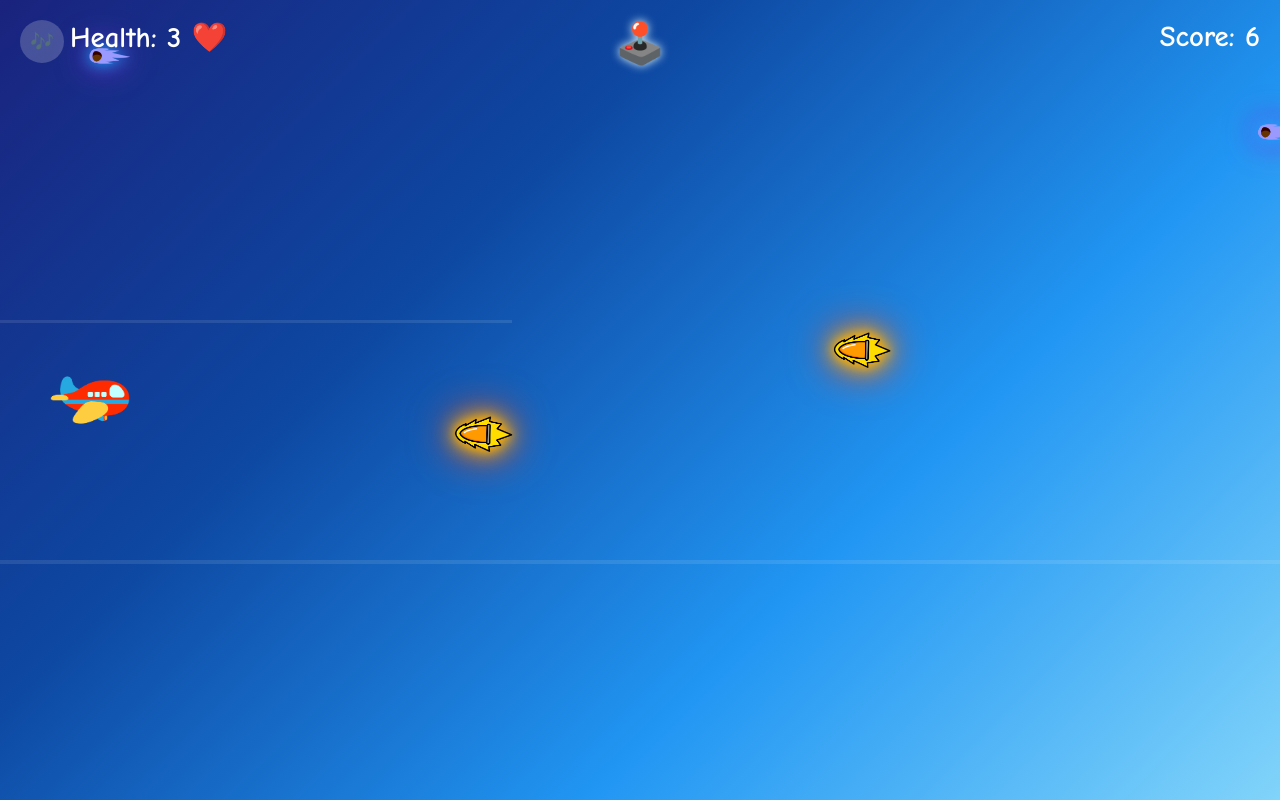
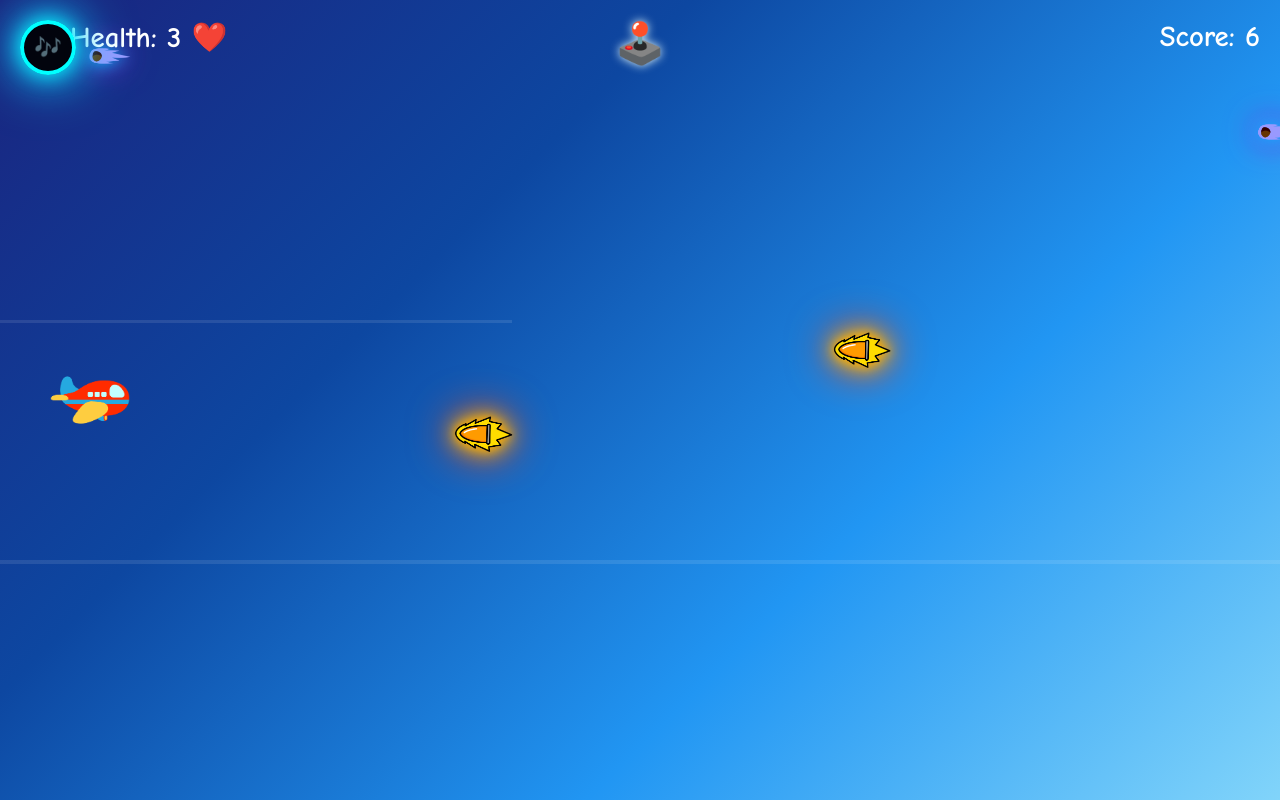
Before and after one commit to MaNaMoMaria/docs, a plain HTML site: page index.html in a window 1280 px wide. Drawn offline with Linux system fonts and the light colour scheme.

Commit message:
Update index.html

```diff
--- a/index.html
+++ b/index.html
@@ -296,13 +296,22 @@
     top: 20px;
     left: 20px;
     z-index: 20;
-            background: rgba(255, 255, 255, 0.2);
-            color: white;
-            border: none;
+    /* Maximum prominence styling */
+    background: rgba(0, 0, 0, 0.9); /* Almost fully opaque black background */
+    color: #00ffff; /* Neon Blue color for the icon/text */
+    border: 4px solid #00ffff; /* Very thick neon border */
     padding: 10px;
     border-radius: 50%;
     cursor: pointer;
-            font-size: 1.2em;
+    font-size: 1.4em; /* Slightly larger icon */
+    /* Extremely aggressive box shadow for max glow */
+    box-shadow: 0 0 20px #00ffff, 0 0 40px #2196F3, 0 0 60px #00ffff;
+    transition: all 0.3s ease;
+}
+
+#toggle-music:hover {
+    background: rgba(0, 0, 0, 1);
+    box-shadow: 0 0 25px #00ffff, 0 0 50px #2196F3;
 }
     </style>
 </head>
@@ -493,16 +502,22 @@
         updatePlayerPosition(touchY);
     });
 
+   // Function to update the player's vertical position based on mouse/touch
 function updatePlayerPosition(y) {
     const containerRect = gameContainer.getBoundingClientRect();
     const playerHeight = player.offsetHeight;
 
     let newTop = y - containerRect.top;
 
+    // We keep the overshoot logic for the top edge for smooth movement.
     const overshootAmount = playerHeight * 0.2;
 
     const minTop = -overshootAmount;
-        const maxTop = containerRect.height - playerHeight + overshootAmount;
+
+    // 💥 FIX: Maximum Top position allows the bottom of the plane (playerHeight) to touch the bottom of the container (containerRect.height).
+    // We remove the overshootAmount from maxTop to ensure the plane can reach the very bottom edge.
+    const maxTop = containerRect.height - playerHeight;
+
 
     if (newTop < minTop) {
         newTop = minTop;
@@ -512,7 +527,6 @@
 
     player.style.top = newTop + 'px';
 }
-
 
     function updateScore() {
         if (!isAlive) return;
```
Lines whose indentation alone changed are shown as unchanged.
